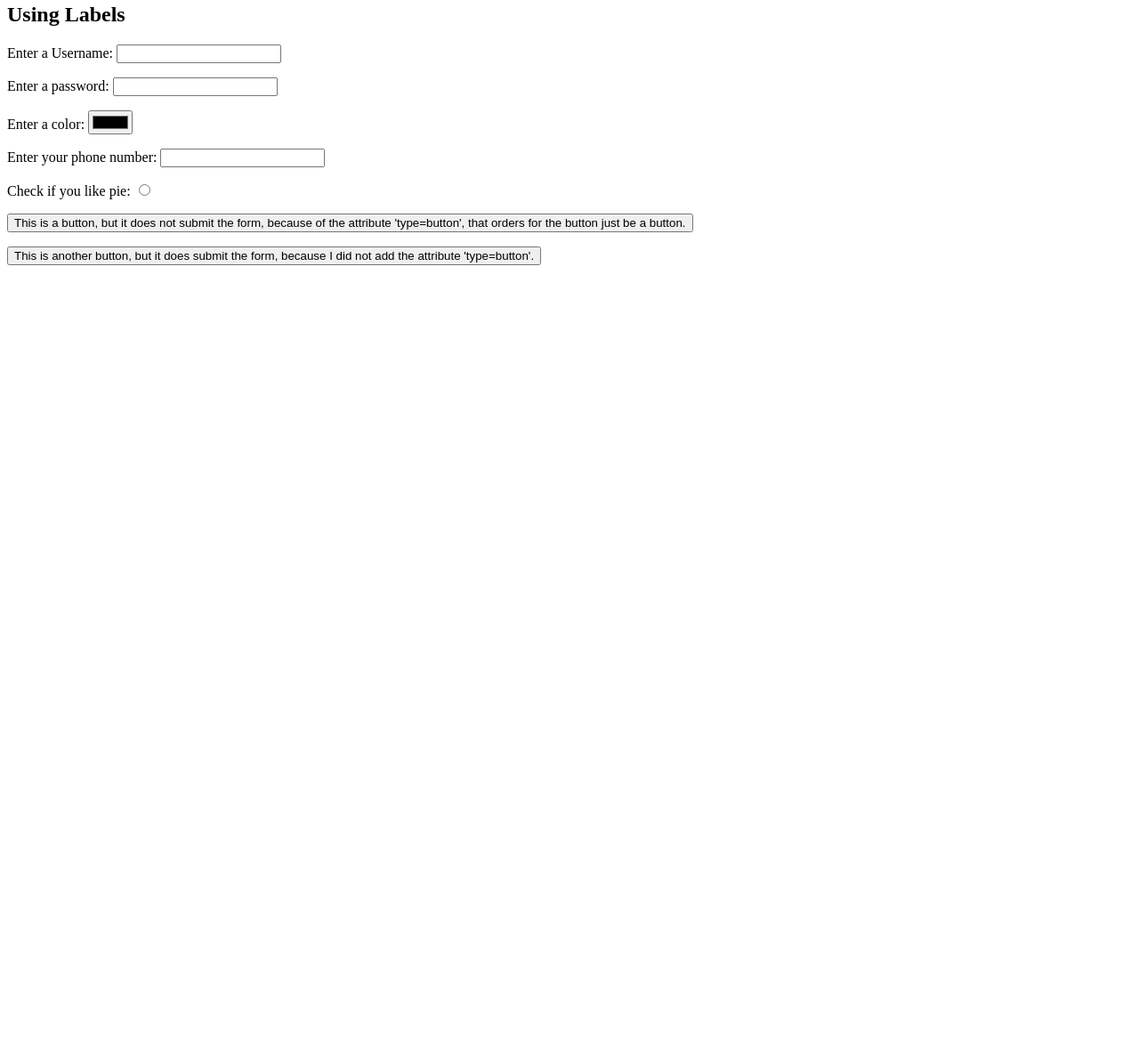
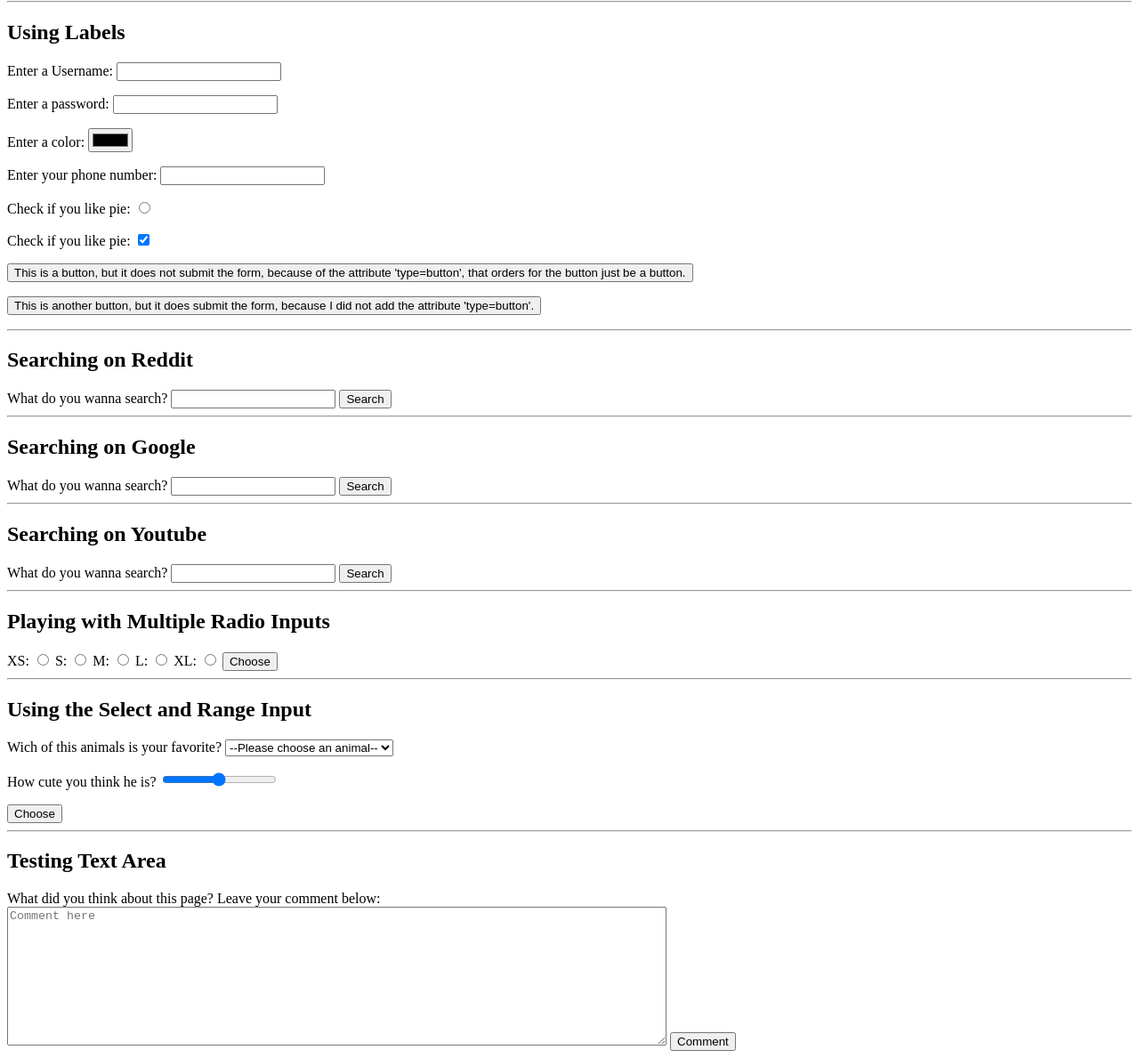
Before and after one commit to mariacarolinaboabaid/web-developer-bootcamp, a plain HTML site: page Section 05/ex003.html in a window 1280 px wide. Shown: the part 331-1520 px from the top of the page at 89% size. Before the commit the page ends 800 px from the top, so only its background shows below. Drawn offline with Linux system fonts and the light colour scheme.

Commit message:
Ex004.html

```diff
--- a/Section 05/ex003.html
+++ b/Section 05/ex003.html
@@ -18,8 +18,9 @@
             <li>Text: <input type="text" placeholder="Username"  name="username"></li>
             <li>Password: <input type="password" placeholder="Password" name="password"></li>
             <li>Color: <input type="color" name="color"></li>
-            <li>Number: <input type="number" placeholder="Phone Number" name="phone_number"></li>
-            <li>Radio: <input type="radio" name="checkbox"></li>
+            <li>Number: <input type="number" placeholder="Phone Number" name="phone_number" min="0" max="10"></li>
+            <li>Radio: <input type="radio" name="radio"></li>
+            <li>Checkbox: <input type="checkbox" name="checkbox"></li>
         </ol>
         <!-- BUTTONS -->
         <p><button>Submit</button></p>
@@ -47,12 +48,85 @@
         </p>
         <p>
             <label for="radio">Check if you like pie: </label>
-            <input id="radio" type="radio" name="checkbox">
+            <input id="radio" type="radio" name="radio">
+        </p>
+        <p>
+            <label for="checkbox">Check if you like pie: </label>
+            <input id="checkbox" type="checkbox" name="checkbox" checked>
         </p>
         <!-- BUTTONS -->
         <p><button type="button">This is a button, but it does not submit the form, because of the attribute 'type=button', that orders for the button just be a button.</button></p>
         <p><button>This is another button, but it does submit the form, because I did not add the attribute 'type=button'.</button></p>
     </form>
+    <hr>
+    <!-- SEARCHING ON OUTSIDE THROUGH A FORM USING THE ATTRIBUTE 'ACTION'-->
+    <h2>Searching on Reddit</h2>
+    <form action="https://www.reddit.com/search">
+        <label for="reddit">What do you wanna search? </label>
+        <input id="reddit" type="text" name="q">
+        <button>Search</button>
+    </form>
+    <hr>
+    <h2>Searching on Google</h2>
+    <form action="https://www.google.com.br/search">
+        <label for="google">What do you wanna search? </label>
+        <input id="google" type="text" name="q">
+        <button>Search</button>
+    </form>
+    <hr>
+    <h2>Searching on Youtube</h2>
+    <form action="https://www.youtube.com/results?search">
+        <label for="youtube">What do you wanna search? </label>
+        <input id="youtube" type="text" name="search_query">
+        <button>Search</button>
+    </form>
+    <hr>
+    <!-- MULTIPLES RADIO INPUTS -->
+    <h2>Playing with Multiple Radio Inputs</h2>
+    <form action="/tacos">
+        <!-- 1º RADIO -->
+        <label for="xs">XS:</label>
+        <input type="radio" name="shirt_size" id="xs" value="xs">
+        <!-- 2º RADIO -->
+        <label for="s">S:</label>
+        <input type="radio" name="shirt_size" id="s" value="s">
+        <!-- 3º RADIO -->
+        <label for="m">M:</label>
+        <input type="radio" name="shirt_size" id="m" value="m">
+        <!-- 4º RADIO -->
+        <label for="l">L:</label>
+        <input type="radio" name="shirt_size" id="l" value="l">
+        <!-- 5º RADIO -->
+        <label for="xl">XL:</label>
+        <input type="radio" name="shirt_size" id="xl" value="xl">
+        <button>Choose</button>
+    </form>
+    <hr>
+    <!--SELECT INPUT-->
+    <h2>Using the Select and Range Input</h2>
+    <form action="/tacos">
+        <label for="animals">Wich of this animals is your favorite?
+        </label>
+        <select name="animals" id="animals_select">
+            <option value="">--Please choose an animal--</option>
+            <option value="dog">Dog</option>
+            <option value="cat">Cat</option>
+            <option value="fish">Fish</option>
+            <option value="cow">Cow</option>
+            <option value="spider">Spider</option>
+        </select>
+        <p>
+            <label for="cuteness">How cute you think he is?</label>
+            <input type="range" id="cuteness" name="cute" min="0" max="10" value="5">
+        </p>
+        <button>Choose</button>
+    </form>
+    <hr>
+    <!-- TEXT AREA -->
+    <h2>Testing Text Area</h2>
+    <label for="comment">What did you think about this page? Leave your comment below:</label>
+    <br>
+    <textarea name="comment" id="comment" cols="90" rows="10" placeholder="Comment here"></textarea>
+    <button>Comment</button>
 </body>
-
 </html>
```
Also changed, not shown: Section 05/ex004.html (added, +29 -0 lines).
